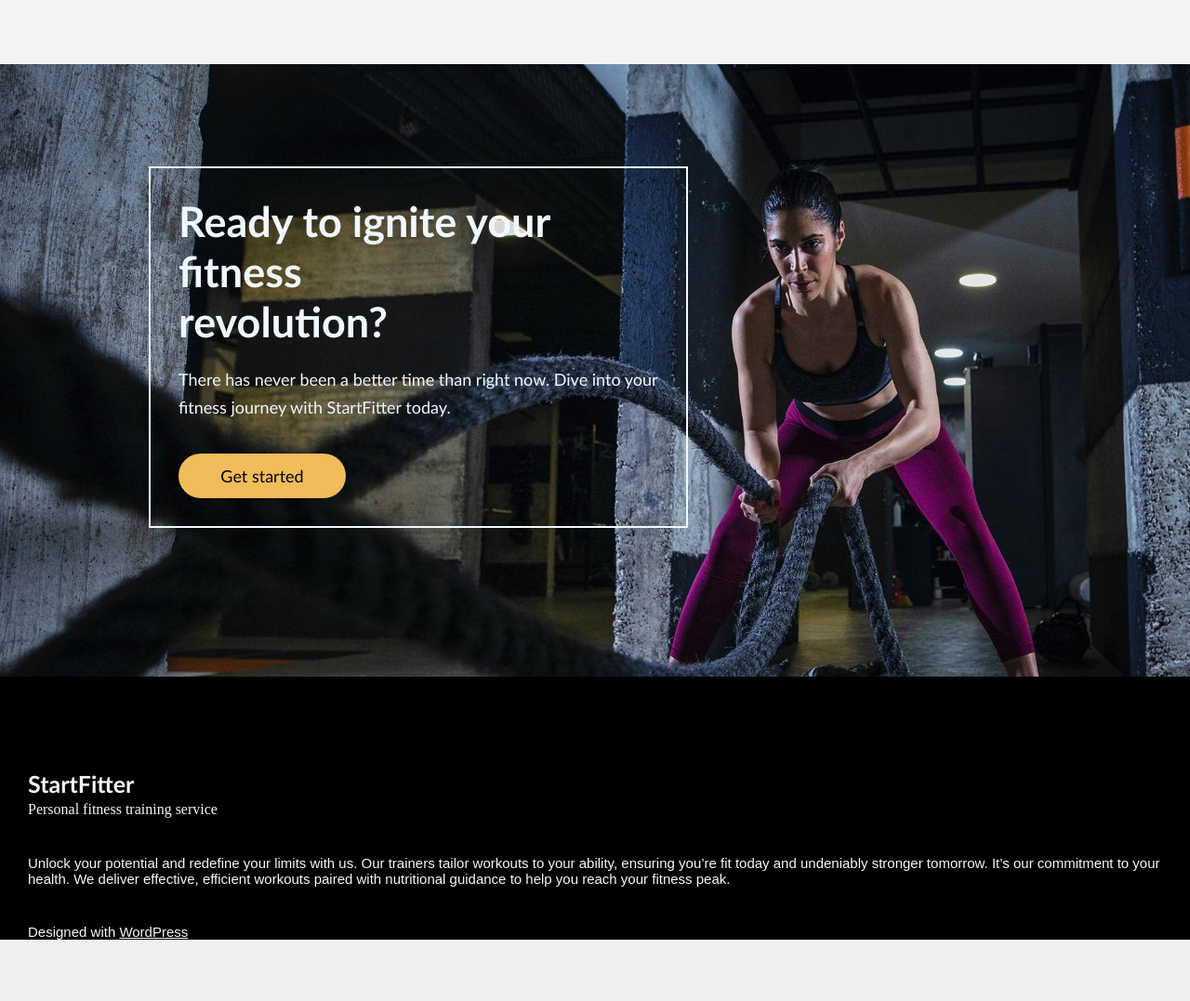
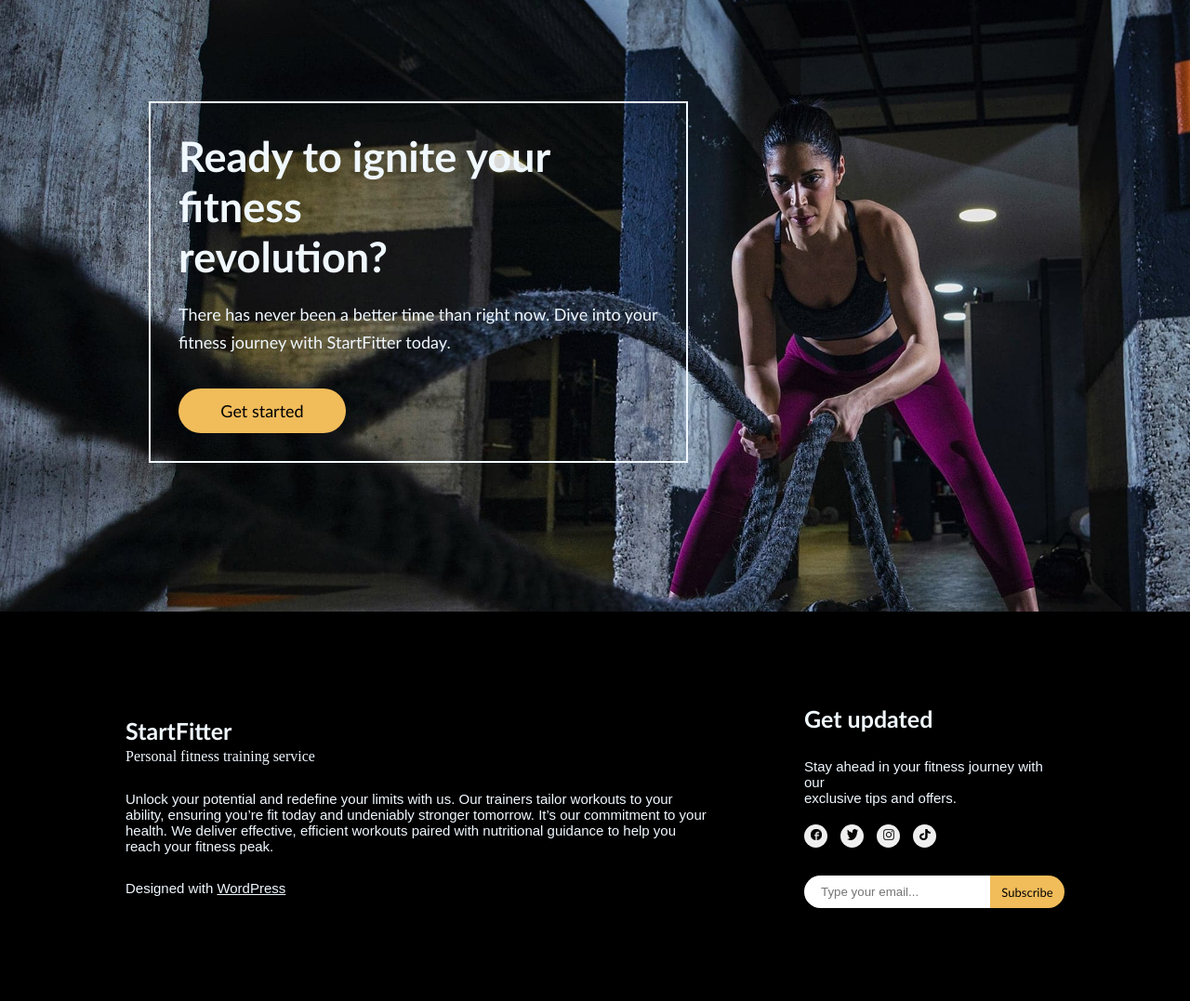
Before and after one commit to K3rllon/KerlloneIsa, a PHP site: page / in a window 1280 px wide. Shown: the part 4887-5964 px from the top of the page at 93% size. Before the commit the page ends 5898 px from the top, so only its background shows below. Run offline with PHP 8.4, Linux system fonts and the light colour scheme.

Commit message:
Add files via upload
Parte Kerllon Finalizada

```diff
--- a/ProjetosDS2/Ativ02/assets/css/style.css
+++ b/ProjetosDS2/Ativ02/assets/css/style.css
@@ -14,12 +14,14 @@ body {
     display: flex;
     justify-content: center;
     font-family: Arial, Helvetica, sans-serif;
-    /* mudei a fonte */
+    /* mudei a fonte cursor do mouse passar em cima está como texto e não link */
 }
 
 #mensagemdesign {
     color: #000000;
     text-decoration: none;
+    cursor: default;
+    /* acrecentei quando o p*/
 }
 
 #imagemdestaque {
@@ -68,6 +70,8 @@ body {
     font-size: 20px;
     background-color: #f1bc5a;
     border: none;
+    cursor: pointer;
+    /* Acrecentei quando o cursor do mouse for passado em cima muda para a mão deixando clicavel */
 }
 
 #inicio {
@@ -247,6 +251,8 @@ span {
     background-color: #000000;
     border: none;
     color: #f3f3f3;
+    cursor: pointer;
+    /* Acrecentei quando o cursor do mouse for passado em cima muda para a mão deixando clicavel */
 }
 .botoes{
     text-align: center;
@@ -325,14 +331,24 @@ span {
     width: 180px;
     text-align: center;
     margin-top: 35px;
+    cursor: pointer;
 }
 
 #rodape{
     background-color: #000000;
     color: aliceblue;
-    padding-top: 100px;
-    padding-left: 30px;
+    padding: 100px;
+    display: flex;
+    align-items: center;
+    justify-content: center;
+    gap: 100px;
+}
 
+#divrodape01{
+    width: 630px;
+}
+#divrodape02{
+    width: 280px;
 }
 
 .titulosrodape{
@@ -346,7 +362,7 @@ span {
 
 .paragrafosrodape{
     font-family: Arial, Helvetica, sans-serif;
-    margin-top: 40px;
+    margin-top: 28px;
     font-size: 15px;
 }
 
@@ -358,3 +374,50 @@ span {
 #wordpress:hover{
     text-decoration: underline;
 }
+.botoesicones{
+    padding: 3px;
+    border-radius: 50%;
+    height: 25px;
+    width: 25px;
+    margin-right: 10px;
+    margin-top: 20px;
+    border: 0px;
+}
+
+.botoesicones:hover{
+    transform: scale(1.1);
+}
+
+.icones{
+    width: 16px;
+    height: 16px;
+    padding: 2px;
+}
+
+#formulario{
+    display: flex;
+
+}
+
+#inputformulario{
+    margin-top: 30px;
+    border-radius: 30px 0 0 30px;
+    width: 200px;
+    height: 35px;
+    border: 0px;
+    padding-left: 18px;
+    cursor: pointer;
+}
+
+#botaoformulario{
+    border: 0px;
+    width: 80px;
+    height: 35px;
+    border-radius: 0 30px 30px 0 ;
+    margin-top: 30px;
+    background-color: #f1bc5a;
+    font-family: Trebuchet MS, sans-serif;
+    font-size: 13px;
+    cursor: pointer;
+
+}
--- a/ProjetosDS2/Ativ02/index.html
+++ b/ProjetosDS2/Ativ02/index.html
@@ -82,10 +82,9 @@
                 <img class="logos" src="/Ativ02/assets/imagens/logoelixir.png" alt="Elixir">
                 <img class="logos" src="/Ativ02/assets/imagens/logomindful.png" alt="Mindful Living">
                 <img class="logos" src="/Ativ02/assets/imagens/logorevitalize.png" alt="Revitalize">
-            </div>
-            <div>
                 <img class="logos" src="/Ativ02/assets/imagens/thehealthhive.png" alt="The Health Hive">
             </div>
+            <!-- Alinhei todas as imagens -->
         </div>
         <div class="sobre" id="caixa01">
             <div>
@@ -247,15 +246,25 @@
     </main>
     <footer>
         <div id="rodape">
-            <div>
+            <div  id="divrodape01">
                 <h3 class="titulosrodape">StartFitter</h3>
                 <p id="subtitulo">Personal fitness training service</p>
                 <p class="paragrafosrodape">Unlock your potential and redefine your limits with us. Our trainers tailor workouts to your ability, ensuring you’re fit today and undeniably stronger tomorrow. It’s our commitment to your health. We deliver effective, efficient workouts paired with nutritional guidance to help you reach your fitness peak.</p>
-                <div>
-                    <p class="paragrafosrodape">
-                        Designed with <a href="#" class="paragrafosrodape" id="wordpress">WordPress</a>
-                    </p>
-                </div>
+                <p class="paragrafosrodape">
+                     Designed with <a href="#" class="paragrafosrodape" id="wordpress">WordPress</a>
+                </p>
+            </div>
+            <div id="divrodape02">
+                <h3 class="titulosrodape">Get updated </h3>
+                <p class="paragrafosrodape">Stay ahead in your fitness journey with our <br> exclusive tips and offers.</p>
+                <button onclick="" type="button" class="botoesicones"> <img src="/Ativ02/assets/imagens/logofecebook.png" alt="Ícone" class="icones"> </button>
+                <button onclick="" type="button" class="botoesicones"> <img src="/Ativ02/assets/imagens/logox.png" alt="Ícone" class="icones"> </button>
+                <button onclick="" type="button"  class="botoesicones"> <img src="/Ativ02/assets/imagens/logoinstagram.png" alt="Ícone" class="icones"> </button>
+                <button onclick="" type="button" class="botoesicones"> <img src="/Ativ02/assets/imagens/logotiktok.png" alt="Ícone" class="icones"> </button>
+                <form action="" id="formulario">
+                <input type="email" name="email" placeholder="Type your email..." id="inputformulario">
+                <button onclick="" type="button" id="botaoformulario">Subscribe</button>
+                </form>
             </div>
         </div>
     </footer>
```
Also changed, not shown: ProjetosDS2/Ativ02/assets/imagens/logofecebook.png (added), ProjetosDS2/Ativ02/assets/imagens/logoinstagram.png (added), ProjetosDS2/Ativ02/assets/imagens/logotiktok.png (added), ProjetosDS2/Ativ02/assets/imagens/logox.png (added).
